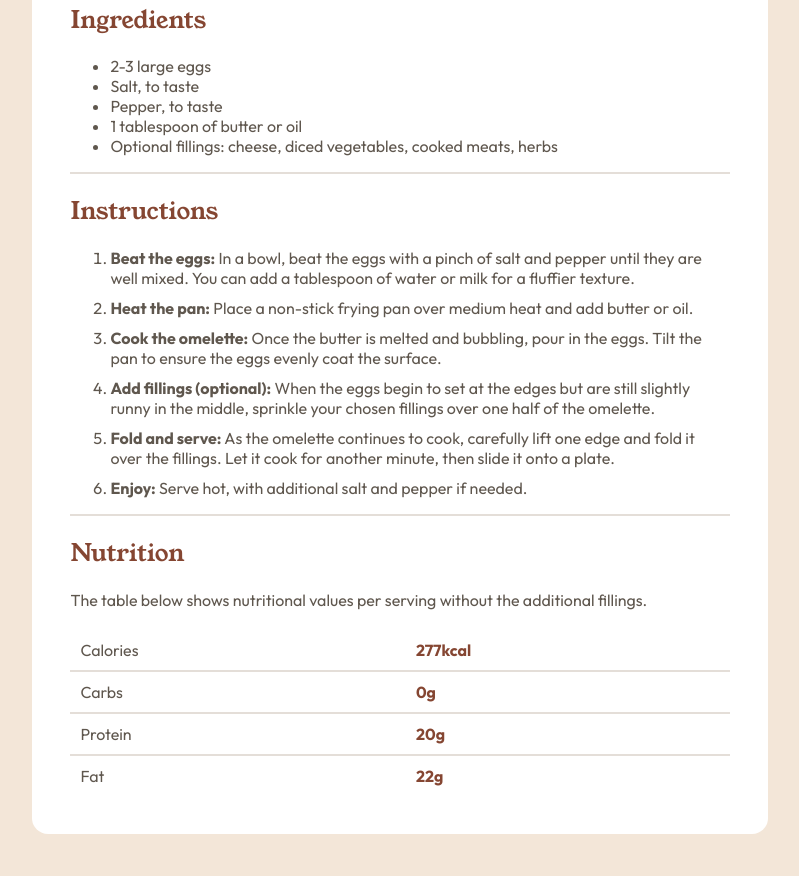
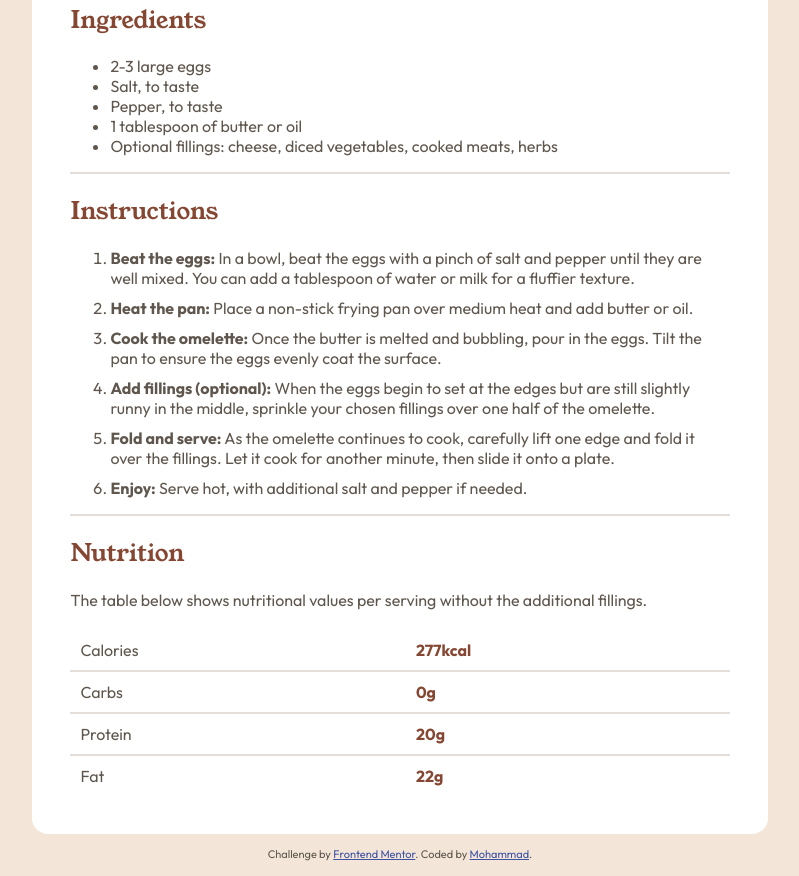
Before and after one commit to MohammadShool/recipe-page-main, a plain HTML site: page index.html in a window 1280 px wide. Shown: the part 704-1580 px from the top of the page, without its empty margins (240-1039 px from the left). Before the commit the page ends 1551 px from the top, so only its background shows below. Drawn offline with Linux system fonts and the light colour scheme.

Commit message:
make some changes

```diff
--- a/index.html
+++ b/index.html
@@ -149,6 +149,7 @@
       .attribution {
         font-size: 11px;
         text-align: center;
+        margin-bottom: 15px;
       }
       .attribution a {
         color: hsl(228, 45%, 44%);
@@ -159,7 +160,7 @@
     <main>
       <article>
         <header>
-          <img alt="" src="./assets/images/image-omelette.jpeg" />
+          <img alt="omelette image" src="./assets/images/image-omelette.jpeg" />
           <h1>Simple Omelette Recipe</h1>
           <p>
             An easy and quick dish, perfect for any meal. This classic omelette
@@ -247,10 +248,9 @@
         </section>
       </article>
     </main>
-    <!-- <img style="width: 100vw; left: 0; position: fixed; top: 0; z-index: 10; opacity: 50%;" src="./design/desktop-design.jpg" /> -->
-    <!-- <div class="attribution">
+    <div class="attribution">
     Challenge by <a href="https://www.frontendmentor.io?ref=challenge" target="_blank">Frontend Mentor</a>.
-    Coded by <a href="#">Your Name Here</a>.
-  </div> -->
+    Coded by <a href="https://github.com/MohammadShool/">Mohammad</a>.
+  </div>
   </body>
 </html>
```
